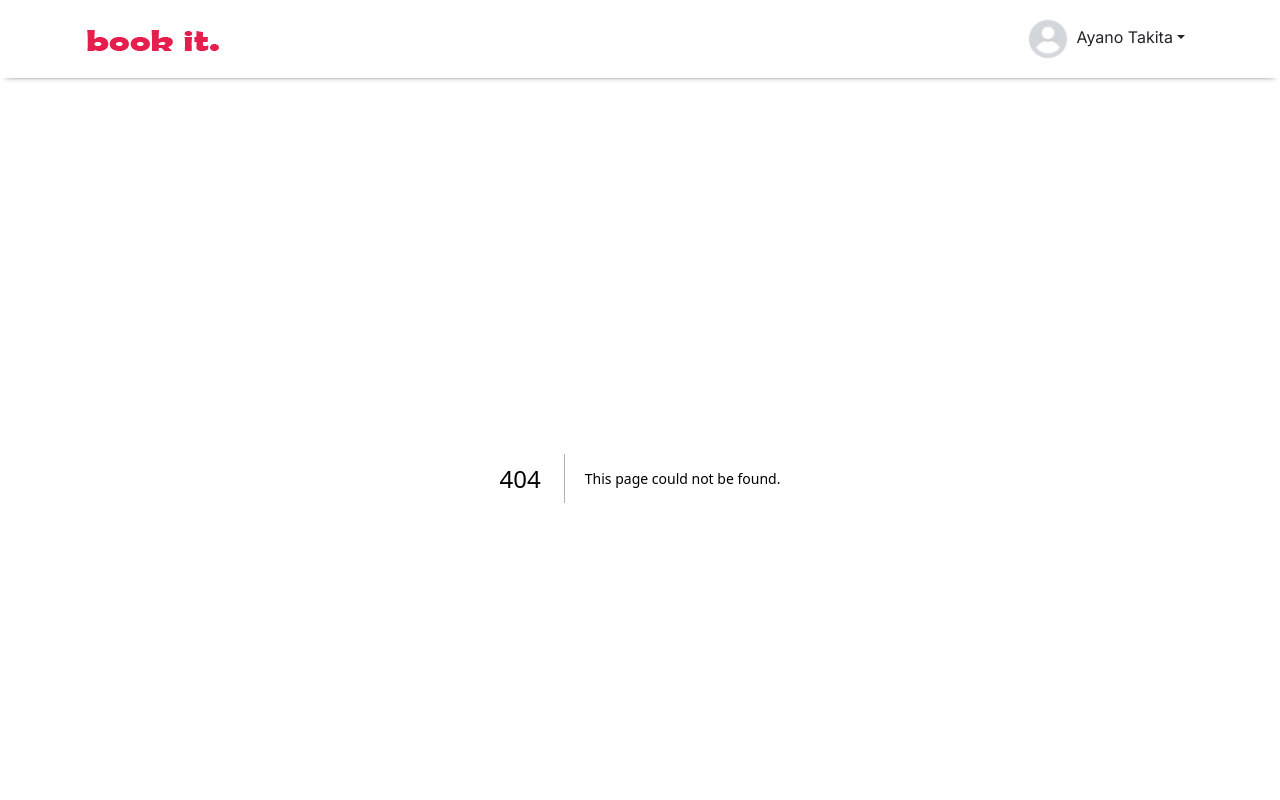
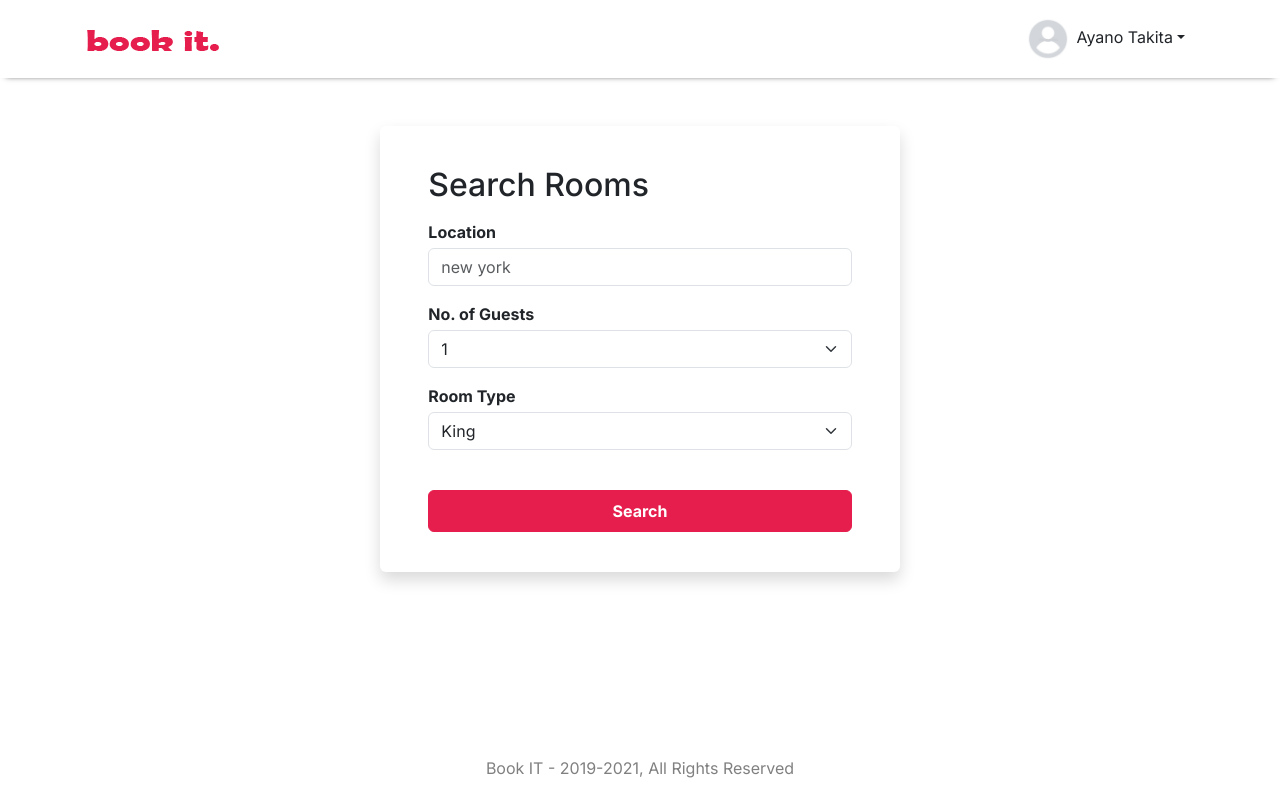
Before and after one commit to Ayano622/bookit, a Next.js app: page /search in a window 1280 px wide. Before the commit this address had no page. Shown: the top 800 px of the page. Built offline with nearby package versions, Linux system fonts and the light colour scheme.

Commit message:
adding pagination and making search room component

```diff
--- a/app/rooms/[id]/page.tsx
+++ b/app/rooms/[id]/page.tsx
@@ -18,7 +18,6 @@ export default async function RoomDetalisPage({params}:Props) {
   if (data?.message){
     return <Error error={data} />;
   }
-  console.log(data);
   return <RoomDetails data={data} />;
 
 }
--- /dev/null
+++ b/app/search/page.tsx
@@ -0,0 +1,14 @@
+import Search from '@/components/Search'
+import React from 'react'
+
+export const metadata = {
+    title: "Search Rooms",
+}
+
+const SearchPage = () => {
+  return (
+    <Search />
+  )
+}
+
+export default SearchPage
--- /dev/null
+++ b/components/Search.tsx
@@ -0,0 +1,63 @@
+"use client"
+
+import { useRouter } from 'next/navigation';
+import React, { useState } from 'react'
+
+const Search = () => {
+    const [location, setLocation] = useState("");
+    const router = useRouter();
+    const submitHandler = (e: React.FormEvent<HTMLFormElement>)=>{
+        e.preventDefault()
+
+
+        router.push(`/?location=${location}`)
+    }
+
+    return (
+
+
+        <div className="row wrapper mt-5">
+            <div className="col-10 col-lg-5">
+                <form className="shadow rounded" onSubmit={submitHandler}>
+                    <h2 className="mb-3">Search Rooms</h2>
+                    <div className="form-group mt-3">
+                        <label htmlFor="location_field" className="mb-1"> Location </label>
+                        <input
+                            type="text"
+                            className="form-control"
+                            id="location_field"
+                            placeholder="new york"
+                            value={location}
+                            onChange={(e) => setLocation(e.target.value)}
+                        />
+                    </div>
+
+                    <div className="form-group mt-3">
+                        <label htmlFor="guest_field" className="mb-1"> No. of Guests </label>
+                        <select className="form-select" id="guest_field">
+                            <option value="1">1</option>
+                            <option value="2">2</option>
+                            <option value="3">3</option>
+                            <option value="4">4</option>
+                            <option value="5">5</option>
+                            <option value="6">6</option>
+                        </select>
+                    </div>
+
+                    <div className="form-group mt-3">
+                        <label htmlFor="room_type_field" className="mb-1"> Room Type </label>
+                        <select className="form-select" id="room_type_field">
+                            <option value="King">King</option>
+                            <option value="Single">Single</option>
+                            <option value="Twins">Twins</option>
+                        </select>
+                    </div>
+
+                    <button type="submit" className="btn form-btn w-100 py-2">Search</button>
+                </form>
+            </div>
+        </div>
+    )
+}
+
+export default Search
--- a/index.d.ts
+++ b/index.d.ts
@@ -1 +1,2 @@
 declare module "react-star-ratings"
+declare module "react-js-pagination"
--- a/package.json
+++ b/package.json
@@ -20,6 +20,7 @@
     "react-bootstrap": "^2.10.3",
     "react-dom": "^18",
     "react-hot-toast": "^2.4.1",
+    "react-js-pagination": "^3.0.3",
     "react-simple-star-rating": "^5.1.7",
     "react-star-ratings": "^2.3.0"
   },
```
Also changed, not shown: app/loading.tsx (added, +8 -0 lines), app/page.tsx (+9 -5 lines), components/Home.tsx (+11 -1 lines), components/layout/CustomPagination.tsx (added, +57 -0 lines), components/layout/Loader.tsx (added, +16 -0 lines), 2 other files (tests, documents, lock files or other folders).
